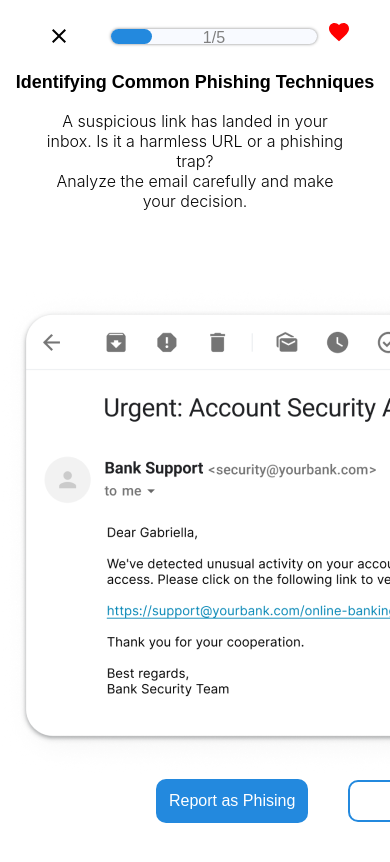
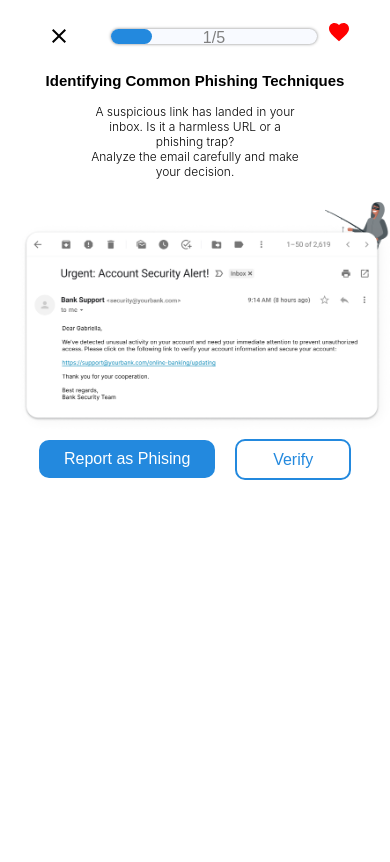
Before and after one commit to TimiDev19/ShieldEd, a React (Create React App) app: page /challenges in a window 390 px wide. Built offline with nearby package versions, Linux system fonts and the light colour scheme; a web font is replaced by a local one.

Commit message:
added media query to challenges page

```diff
--- a/src/styles/challenges.css
+++ b/src/styles/challenges.css
@@ -118,6 +118,7 @@
   color: #050505;
   font-family: inter;
   width: 80%;
+  font-size: 23px;
   margin: auto;
   font-weight: 300;
   padding-bottom: 35px;
@@ -163,3 +164,239 @@
   height: 100vh;
   overflow-y: scroll;
 }
+
+
+
+@media (max-width:905px) {
+  .challengeHeadText img{
+    width: 65%;
+    align-items: center;
+    margin-left: 15px;
+
+  }
+
+  .challengButtonBox{
+    display: flex;
+    justify-content: center;
+    align-items: center;
+  }
+}
+
+@media (max-width:805px) {
+  .challengeHeadText h3{
+    font-size: 15px;
+    margin-top: 0px;
+  }
+
+  .challengeHeadText p{
+    width: 80%;
+    font-weight: 300;
+    font-size: 15px;
+    padding-bottom: 10px;
+  }
+  .challengeHeadText img{
+    width: 100%;
+    align-items: center;
+    margin-left: 15px;
+    margin-top: 3px;
+
+  }
+
+  .challengButtonBox{
+    width: 80%;
+    margin: auto;
+    display: flex;
+    justify-content: space-between;
+  }
+
+  .leftChallengeBtn{
+    padding-top: 10px;
+    padding-right: 25px;
+    padding-left: 25px;
+    padding-bottom: 10px;
+    width: 180px;
+    margin-right: 10px;
+  }
+
+
+  .rightChallengeBtn{
+    padding-right: 25px;
+    padding-left: 25px;
+    padding-bottom: 10px;
+    width: 190px;
+    height: 17px;
+
+  }
+}
+
+@media (max-width:698px){
+  .challengeHeadText p{
+    width:83%;
+    font-size: 14px;
+  }
+
+  .challengeHeadText img{
+    width: 100%;
+    align-items: center;
+    margin-left: 15px;
+    margin-top: 3px;
+
+  }
+
+  .challengButtonBox{
+    width: 80%;
+    margin: auto;
+    display: flex;
+    justify-content: space-between;
+  }
+
+  .leftChallengeBtn{
+    padding-top: 10px;
+    padding-right: 25px;
+    padding-left: 25px;
+    padding-bottom: 10px;
+    width: 180px;
+    margin-right: 20px;
+  }
+
+
+  .rightChallengeBtn{
+    padding-right: 25px;
+    padding-left: 25px;
+    padding-bottom: 10px;
+    width: 190px;
+    height: 17px;
+
+  }
+}
+
+@media (max-width:673px){
+  .challengeHeadText p{
+    width: 90%;
+    font-size: 14px;
+    padding-bottom: 20px;
+  }
+  .challengeHeadText img{
+    width: 100%;
+    align-items: center;
+    margin-left: 15px;
+    margin-top: 3px;
+
+  }
+
+  .challengButtonBox{
+    width: 80%;
+    margin: auto;
+    display: flex;
+    justify-content: space-between;
+  }
+
+  .leftChallengeBtn{
+    padding-top: 10px;
+    padding-right: 25px;
+    padding-left: 25px;
+    padding-bottom: 10px;
+    width: 180px;
+    margin-right: 20px;
+  }
+
+
+  .rightChallengeBtn{
+    padding-right: 25px;
+    padding-left: 25px;
+    padding-bottom: 10px;
+    width: 190px;
+    height: 17px;
+
+  }
+}
+
+@media (max-width:470px){
+  .challengeHeadText p{
+    width: 55%;
+    font-size: 12px;
+    padding-bottom: 20px;
+  }
+  .challengeHeadText img{
+    width: 100%;
+    align-items: center;
+    margin-left: 15px;
+    margin-top: 3px;
+
+  }
+
+  .challengButtonBox{
+    width: 80%;
+    margin: auto;
+    display: flex;
+    justify-content: space-between;
+  }
+
+  .leftChallengeBtn{
+    padding-top: 10px;
+    padding-right: 25px;
+    padding-left: 25px;
+    padding-bottom: 10px;
+    width: 180px;
+    margin-right: 20px;
+  }
+
+
+  .rightChallengeBtn{
+    padding-right: 30px;
+    padding-left: 30px;
+    padding-bottom: 10px;
+    width: 200px;
+    height: 17px;
+
+  }
+}
+
+@media (max-width:379px){
+  .challengeHeadText h3{
+    font-size: 13px;
+    margin-top: 0px;
+  }
+
+  .challengeHeadText p{
+    width: 78%;
+    font-weight: 300;
+    font-size: 13px;
+    padding-bottom: 10px;
+  }
+
+  .challengeHeadText img{
+    width: 100%;
+    align-items: center;
+    margin-left: 9px;
+    margin-top: 3px;
+
+  }
+
+  .challengButtonBox{
+    margin-top: 20px;
+    display: flex;
+    margin-left: 15px;
+  }
+
+  .leftChallengeBtn{
+    padding-top: 10px;
+    padding-right: 20px;
+    padding-left: 20px;
+    padding-bottom: 10px;
+    width: 180px;
+    margin-right: 20px;
+  }
+
+
+  .rightChallengeBtn{
+    padding-right: 40px;
+    padding-left: 40px;
+    padding-bottom: 10px;
+    width: 210px;
+    height: 17px;
+
+
+  }
+
+}
```
